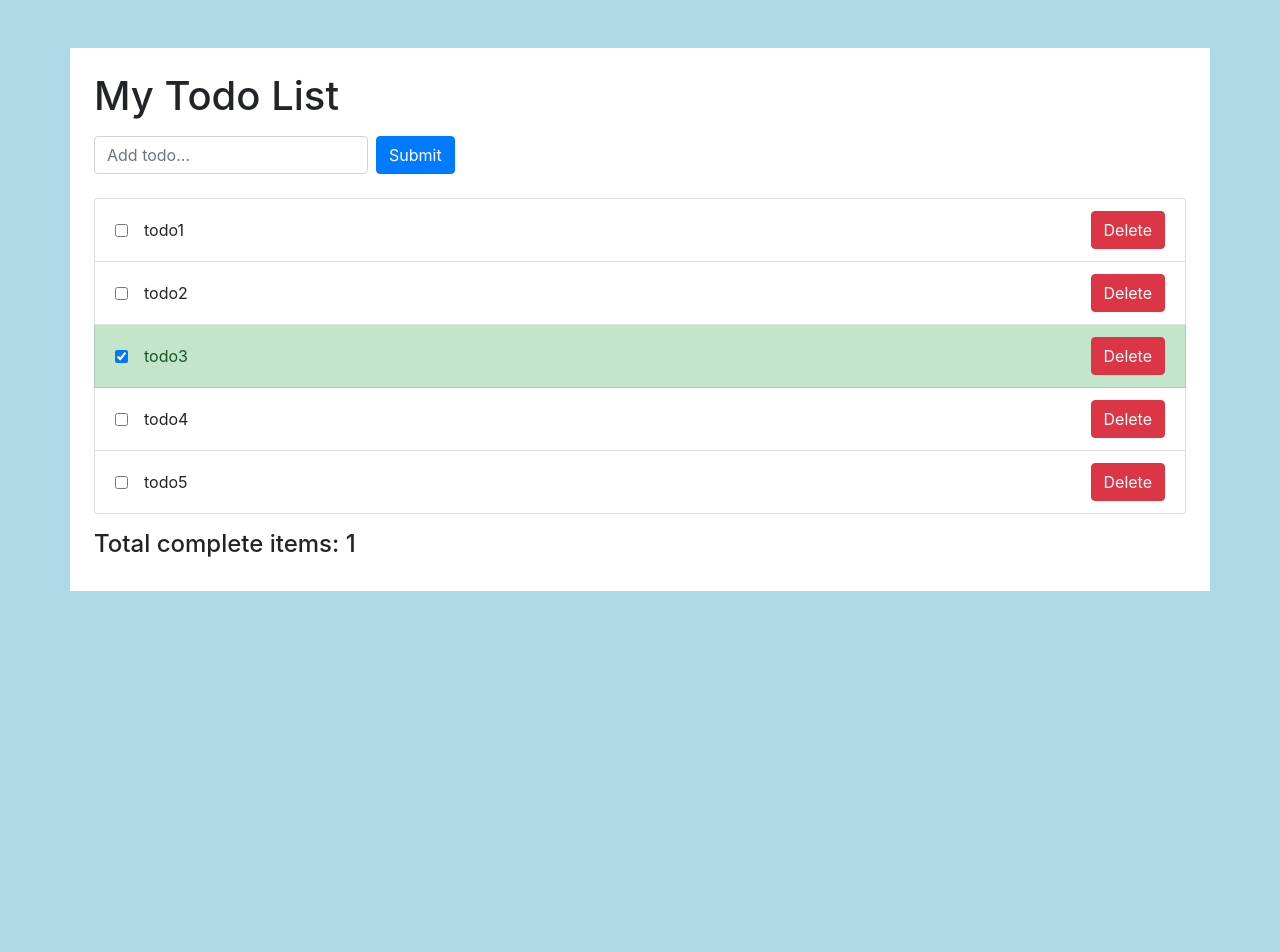
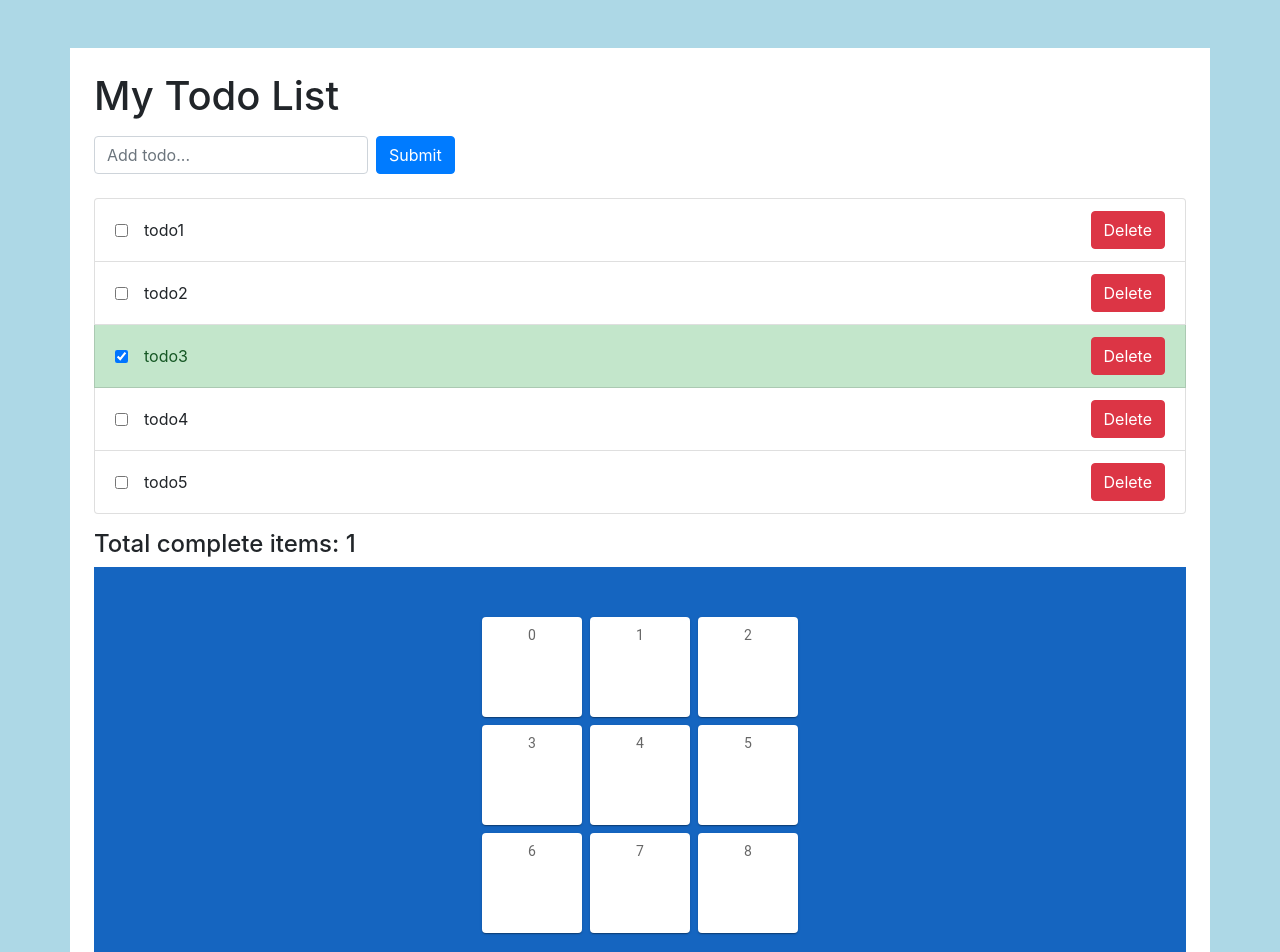
Before and after one commit to losslessring/tic-tac-toe, a React (Create React App) app: page / in a window 1280 px wide. Shown: the top 952 px of the page. Before the commit the page ends 800 px from the top, so only its background shows below. Built offline with nearby package versions, Linux system fonts and the light colour scheme; no server answers; the HTML template or start-up script is replaced by a standard one.

Commit message:
Added field

```diff
--- a/package.json
+++ b/package.json
@@ -3,6 +3,9 @@
   "version": "0.1.0",
   "private": true,
   "dependencies": {
+    "@emotion/react": "^11.9.3",
+    "@emotion/styled": "^11.9.3",
+    "@mui/material": "^5.9.2",
     "@reduxjs/toolkit": "^1.5.0",
     "@testing-library/jest-dom": "^5.11.4",
     "@testing-library/react": "^11.1.0",
--- a/src/App.js
+++ b/src/App.js
@@ -1,18 +1,20 @@
-import React from 'react';
-import 'bootstrap/dist/css/bootstrap.min.css';
-import AddTodoForm from './components/AddTodoForm';
-import TodoList from './components/TodoList';
-import TotalCompleteItems from './components/TotalCompleteItems';
+import React from "react"
+import "bootstrap/dist/css/bootstrap.min.css"
+import AddTodoForm from "./components/AddTodoForm"
+import TodoList from "./components/TodoList"
+import TotalCompleteItems from "./components/TotalCompleteItems"
+import Field from "./components/Field/Field"
 
 const App = () => {
     return (
-		<div className='container bg-white p-4 mt-5'>
+        <div className="container bg-white p-4 mt-5">
             <h1>My Todo List</h1>
             <AddTodoForm />
             <TodoList />
             <TotalCompleteItems />
+            <Field/>
         </div>
-	);
-};
+    )
+}
 
-export default App;
+export default App
--- /dev/null
+++ b/src/components/Field/Field.jsx
@@ -0,0 +1,36 @@
+import * as React from "react"
+import { styled } from "@mui/material/styles"
+import Box from "@mui/material/Box"
+import Paper from "@mui/material/Paper"
+
+const Item = styled(Paper)(({ theme }) => ({
+    backgroundColor: theme.palette.mode === "dark" ? "#1A2027" : "#fff",
+    ...theme.typography.body2,
+    padding: theme.spacing(1),
+    textAlign: "center",
+    color: theme.palette.text.secondary,
+}))
+
+export default function CSSGrid() {
+    return (
+        <Box
+            sx={{
+                backgroundColor: "primary.dark",
+                display: "grid",
+                justifyContent: "center",
+                padding: "50px",
+            }}
+        >
+            <Box
+                display="grid"
+                gridTemplateColumns="repeat(3, 100px)"
+                gap={1}
+                gridTemplateRows="repeat(3, 100px)"
+            >
+                {Array.from(Array(9)).map((_, index) => (
+                    <Item>{index}</Item>
+                ))}
+            </Box>
+        </Box>
+    )
+}
```
Also changed, not shown: 1 other file (tests, documents, lock files or other folders). Lines whose indentation alone changed are shown as unchanged.
